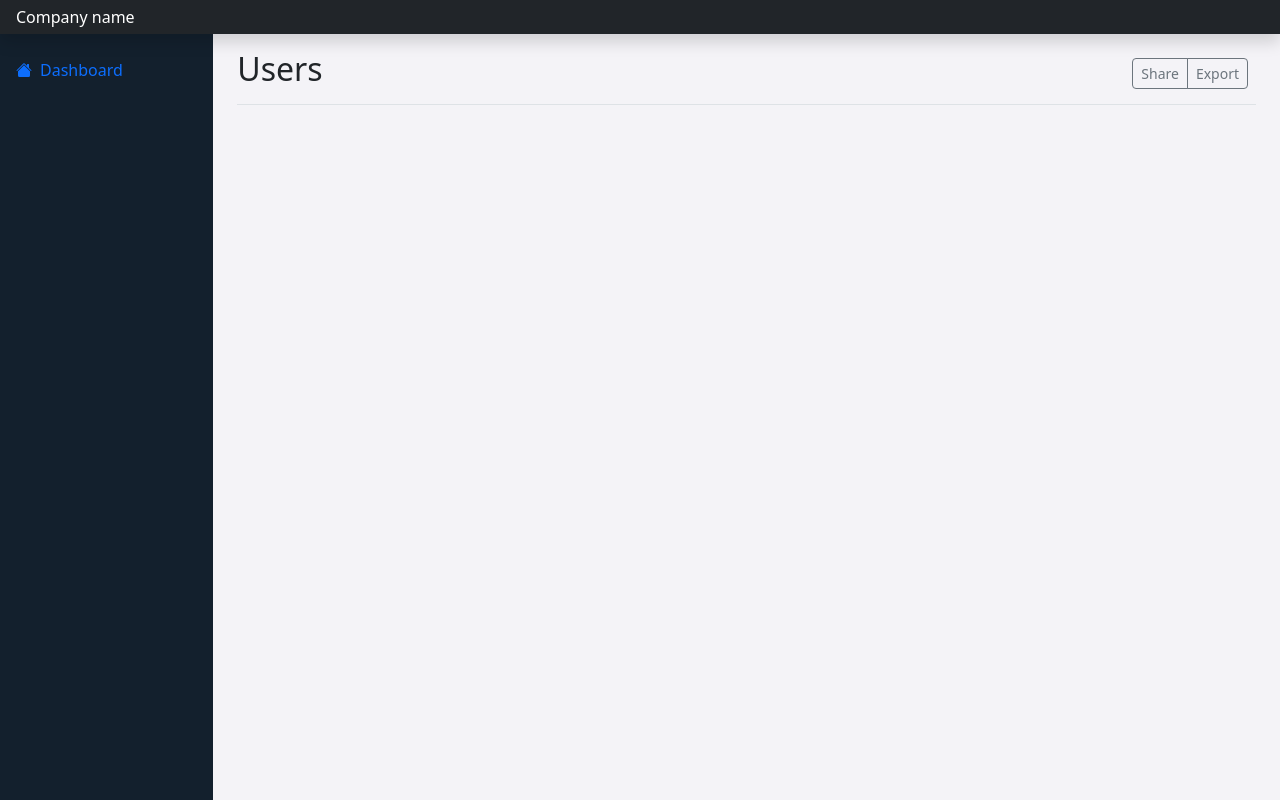
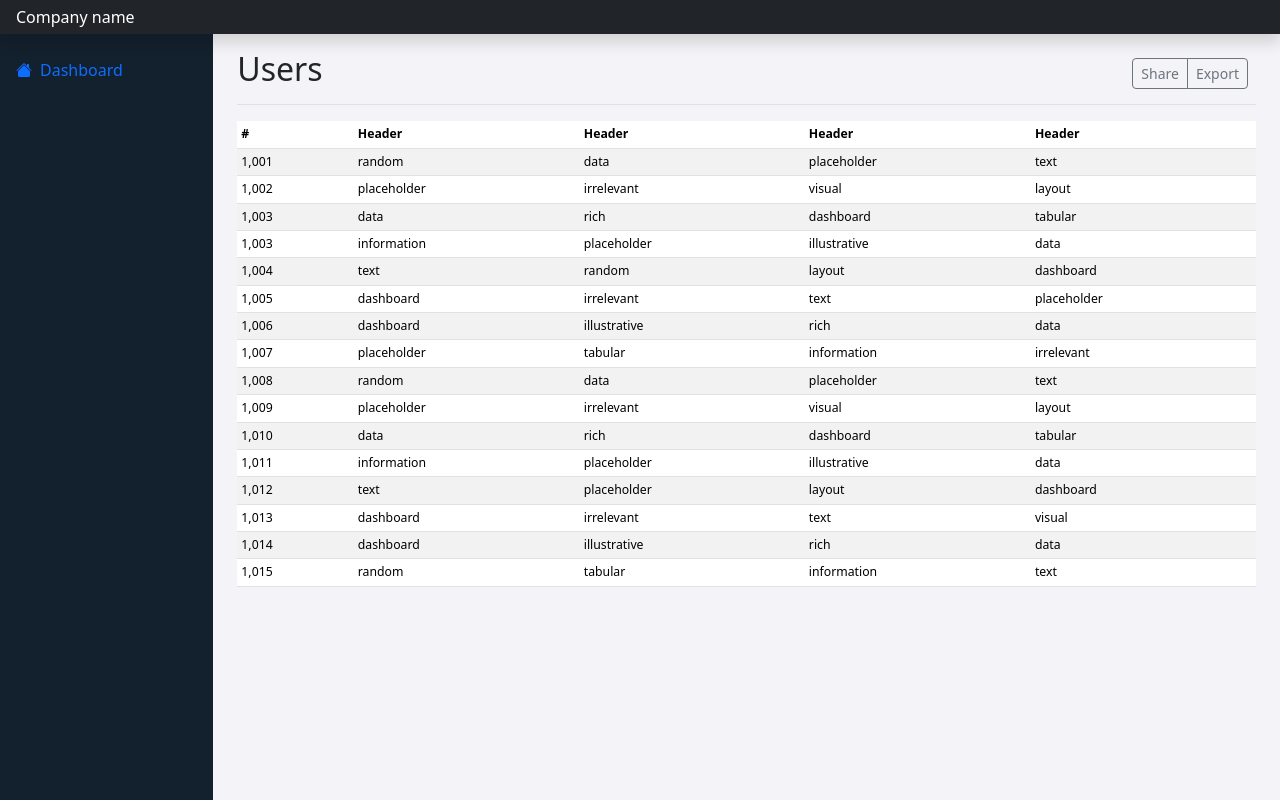
Before and after one commit to rossanorb/reactjs_set_components, a React (Create React App) app in the folder front_react/: page / in a window 1280 px wide. Built offline with nearby package versions, Linux system fonts and the light colour scheme; no server answers.

Commit message:
feat: create hook api users

```diff
--- /dev/null
+++ b/front_react/src/hooks/useFetch.ts
@@ -0,0 +1,33 @@
+import { useState, useEffect } from 'react';
+
+const useFetch = (url: string) => {
+    const [data, setData] = useState(null);
+    const [loading, setLoading] = useState(true);
+    const [error, setError] = useState(null);
+
+    useEffect(() => {
+        const abortCont = new AbortController();
+        const signal = abortCont.signal;
+
+        const fetchData = async () => {
+            try {
+                const response = await fetch(url, { signal });
+                if (!response.ok) throw new Error('Failed to fetch data');
+                const data = await response.json();
+                setData(data);
+            } catch (error: any) {
+                setError(error.message);
+            } finally {
+                setLoading(false);
+            }
+        };
+
+        fetchData();
+
+        return () => abortCont.abort();
+    }, [url]);
+
+    return { data, loading, error };
+};
+
+export default useFetch;
--- a/front_react/src/layouts/Layout.tsx
+++ b/front_react/src/layouts/Layout.tsx
@@ -50,25 +50,7 @@ const Layout = () => {
                         </div>
                     </div>
                     <main className="col-md-9 ms-sm-auto col-lg-10 px-md-4">
-                        <div className="d-flex justify-content-between flex-wrap flex-md-nowrap align-items-center pt-3 pb-2 mb-3 border-bottom">
-                            <h1 className="h2">Users</h1>
-                            <div className="btn-toolbar mb-2 mb-md-0">
-                                <div className="btn-group me-2">
-                                    <button
-                                        type="button"
-                                        className="btn btn-sm btn-outline-secondary"
-                                    >
-                                        Share
-                                    </button>
-                                    <button
-                                        type="button"
-                                        className="btn btn-sm btn-outline-secondary"
-                                    >
-                                        Export
-                                    </button>
-                                </div>
-                            </div>
-                        </div>
+                        <Outlet />
                     </main>
                 </div>
             </div>
--- a/front_react/src/pages/home/Home.tsx
+++ b/front_react/src/pages/home/Home.tsx
@@ -1,5 +1,182 @@
+// Commented out import and hook to fix the missing module error.
+import { useEffect, useState } from 'react';
+import useFetch from '../../hooks/useFetch';
+
 const Home = () => {
-    return <div>Home</div>;
+    const [url, setUrl] = useState('http://localhost:4000/register');
+    const [page, setPage] = useState(1);
+    const [limit, setLimit] = useState(10);
+    const [sort, setSort] = useState('name&asc');
+    const { data, loading, error } = useFetch(url);
+
+    useEffect(() => {
+        console.log(page, limit, sort);
+        setUrl(
+            `http://localhost:4000/register?page=${page}&limit=${limit}&sort=${sort}`
+        );
+        console.log(url);
+    }, [page, limit, sort]);
+
+    useEffect(() => {
+        console.log(data);
+        const timer = setTimeout(() => {
+            setPage(2);
+        }, 5000);
+        return () => clearTimeout(timer);
+    }, [data]);
+
+    return (
+        <>
+            <div className="d-flex justify-content-between flex-wrap flex-md-nowrap align-items-center pt-3 pb-2 mb-3 border-bottom">
+                <h1 className="h2">Users</h1>
+                <div className="btn-toolbar mb-2 mb-md-0">
+                    <div className="btn-group me-2">
+                        <button
+                            type="button"
+                            className="btn btn-sm btn-outline-secondary"
+                        >
+                            Share
+                        </button>
+                        <button
+                            type="button"
+                            className="btn btn-sm btn-outline-secondary"
+                        >
+                            Export
+                        </button>
+                    </div>
+                </div>
+            </div>
+            <div className="table-responsive small">
+                <div className="table-responsive small">
+                    <table className="table table-striped table-sm">
+                        <thead>
+                            <tr>
+                                <th scope="col">#</th>
+                                <th scope="col">Header</th>
+                                <th scope="col">Header</th>
+                                <th scope="col">Header</th>
+                                <th scope="col">Header</th>
+                            </tr>
+                        </thead>
+                        <tbody>
+                            <tr>
+                                <td>1,001</td>
+                                <td>random</td>
+                                <td>data</td>
+                                <td>placeholder</td>
+                                <td>text</td>
+                            </tr>
+                            <tr>
+                                <td>1,002</td>
+                                <td>placeholder</td>
+                                <td>irrelevant</td>
+                                <td>visual</td>
+                                <td>layout</td>
+                            </tr>
+                            <tr>
+                                <td>1,003</td>
+                                <td>data</td>
+                                <td>rich</td>
+                                <td>dashboard</td>
+                                <td>tabular</td>
+                            </tr>
+                            <tr>
+                                <td>1,003</td>
+                                <td>information</td>
+                                <td>placeholder</td>
+                                <td>illustrative</td>
+                                <td>data</td>
+                            </tr>
+                            <tr>
+                                <td>1,004</td>
+                                <td>text</td>
+                                <td>random</td>
+                                <td>layout</td>
+                                <td>dashboard</td>
+                            </tr>
+                            <tr>
+                                <td>1,005</td>
+                                <td>dashboard</td>
+                                <td>irrelevant</td>
+                                <td>text</td>
+                                <td>placeholder</td>
+                            </tr>
+                            <tr>
+                                <td>1,006</td>
+                                <td>dashboard</td>
+                                <td>illustrative</td>
+                                <td>rich</td>
+                                <td>data</td>
+                            </tr>
+                            <tr>
+                                <td>1,007</td>
+                                <td>placeholder</td>
+                                <td>tabular</td>
+                                <td>information</td>
+                                <td>irrelevant</td>
+                            </tr>
+                            <tr>
+                                <td>1,008</td>
+                                <td>random</td>
+                                <td>data</td>
+                                <td>placeholder</td>
+                                <td>text</td>
+                            </tr>
+                            <tr>
+                                <td>1,009</td>
+                                <td>placeholder</td>
+                                <td>irrelevant</td>
+                                <td>visual</td>
+                                <td>layout</td>
+                            </tr>
+                            <tr>
+                                <td>1,010</td>
+                                <td>data</td>
+                                <td>rich</td>
+                                <td>dashboard</td>
+                                <td>tabular</td>
+                            </tr>
+                            <tr>
+                                <td>1,011</td>
+                                <td>information</td>
+                                <td>placeholder</td>
+                                <td>illustrative</td>
+                                <td>data</td>
+                            </tr>
+                            <tr>
+                                <td>1,012</td>
+                                <td>text</td>
+                                <td>placeholder</td>
+                                <td>layout</td>
+                                <td>dashboard</td>
+                            </tr>
+                            <tr>
+                                <td>1,013</td>
+                                <td>dashboard</td>
+                                <td>irrelevant</td>
+                                <td>text</td>
+                                <td>visual</td>
+                            </tr>
+                            <tr>
+                                <td>1,014</td>
+                                <td>dashboard</td>
+                                <td>illustrative</td>
+                                <td>rich</td>
+                                <td>data</td>
+                            </tr>
+                            <tr>
+                                <td>1,015</td>
+                                <td>random</td>
+                                <td>tabular</td>
+                                <td>information</td>
+                                <td>text</td>
+                            </tr>
+                        </tbody>
+                    </table>
+                </div>
+            </div>
+        </>
+    );
 };
 
 export default Home;
```
